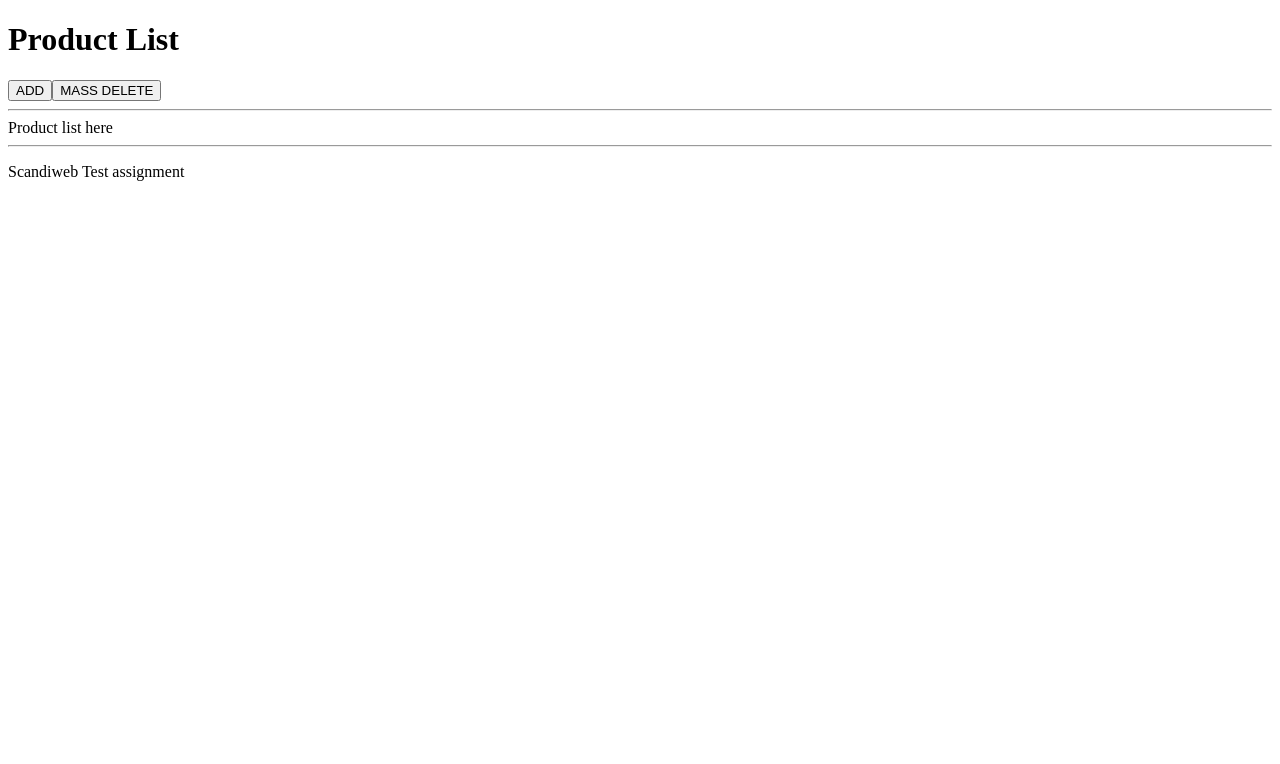
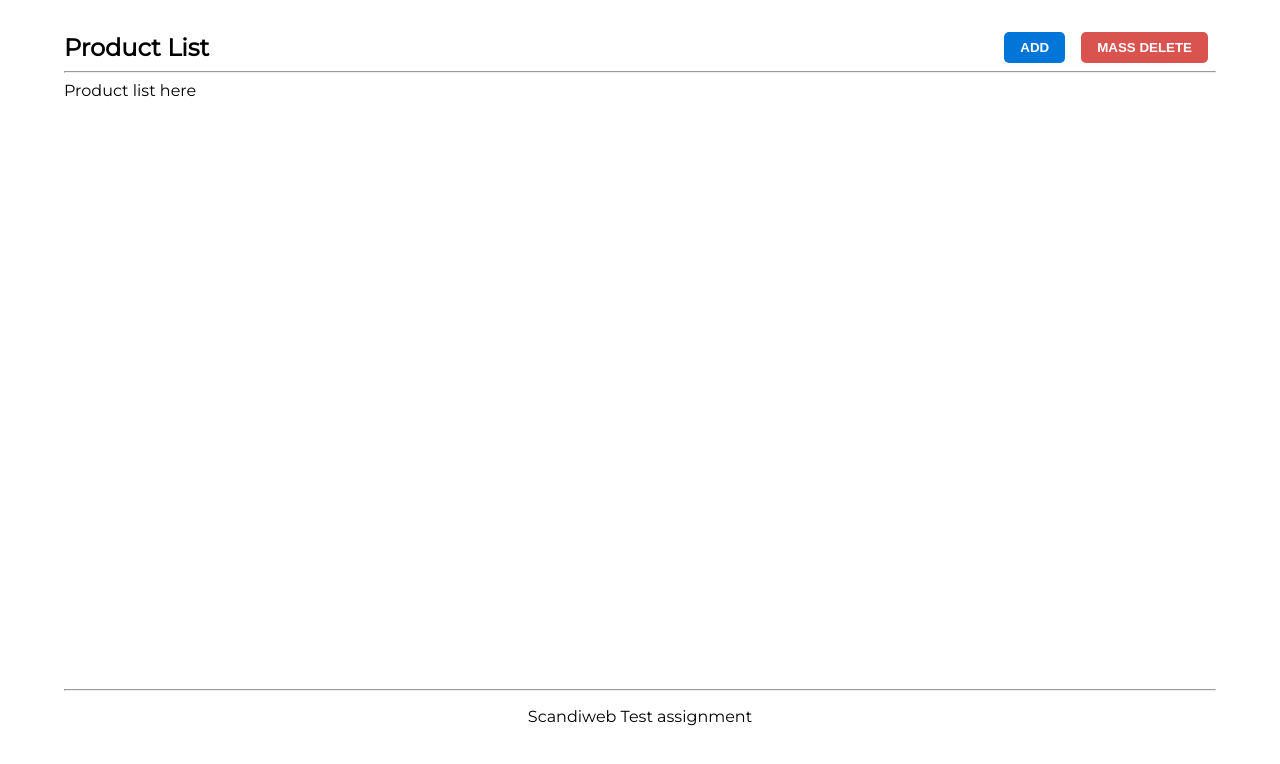
Before and after one commit to jantar25/Scandiweb_test, a React (Create React App) app in the folder client/: page / in a window 1280 px wide. Shown: the top 764 px of the page. Built offline with nearby package versions, Linux system fonts and the light colour scheme.

Commit message:
starter files ready with style

```diff
--- a/client/src/App.js
+++ b/client/src/App.js
@@ -2,7 +2,7 @@ import { BrowserRouter as Router, Routes, Route  } from 'react-router-dom';
 
 import ProductList from './Pages/ProductList/ProductList';
 import AddProduct from './Pages/AddProduct/AddProduct';
-import Footer from './Components/Footer';
+import Footer from './Components/Footer/Footer';
 
 function App() {
   return (
--- a/client/src/Components/Footer.jsx
+++ b/client/src/Components/Footer/Footer.jsx
@@ -1,8 +1,10 @@
 import React from 'react'
+
+import './footer.css'
 
 const Footer = () => {
   return (
-    <div>
+    <div className='footer-container'>
         <hr />
         <p>Scandiweb Test assignment</p>
     </div>
--- /dev/null
+++ b/client/src/Components/Footer/footer.css
@@ -0,0 +1,3 @@
+.footer-container {
+    text-align: center;
+}
--- a/client/src/Pages/AddProduct/AddProduct.jsx
+++ b/client/src/Pages/AddProduct/AddProduct.jsx
@@ -1,17 +1,22 @@
 import React from 'react'
+import { Link } from 'react-router-dom'
+
+import './addproduct.css'
 
 const AddProduct = () => {
   return (
-    <div>
-        <div>
-            <h1>Product Add</h1>
-            <div>
-                <button>Save</button>
-                <button>Cancel</button>
+    <div className='addProduct-container'>
+        <div className='header'>
+            <h2>Product Add</h2>
+            <div className='button-container'>
+                <button className='save'>Save</button>
+                <Link to='/' style={{textDecoration:'none'}}>
+                  <button className='cancel'>Cancel</button>
+                </Link>
             </div>
         </div>
         <hr />
-        <div>
+        <div className='body'>
             product add here
         </div>
     </div>
--- a/client/src/Pages/AddProduct/addproduct.css
+++ b/client/src/Pages/AddProduct/addproduct.css
@@ -0,0 +1,39 @@
+.addProduct-container .header {
+    display: flex;
+    align-items: center;
+    justify-content: space-between;
+}
+
+.header h2 {
+    margin: 0;
+}
+
+.header .button-container button {
+    margin: 0 .5rem;
+    color: #fff;
+    font-weight: 600;
+    padding: .5rem 1rem;
+    border: none;
+    border-radius: 5px;
+    cursor: pointer;
+}
+
+.button-container .save {
+    background: #5cb85c;
+}
+
+.button-container .save:hover {
+    background: #7ddb7d;
+}
+
+.button-container .cancel {
+    background: #292b2c;
+}
+
+.button-container .cancel:hover {
+    background: #000000;
+}
+
+.addProduct-container .body {
+    min-height: 75vh;
+}
--- a/client/src/Pages/ProductList/ProductList.jsx
+++ b/client/src/Pages/ProductList/ProductList.jsx
@@ -1,20 +1,22 @@
 import React from 'react'
 import { Link } from 'react-router-dom'
 
+import './productlist.css'
+
 const ProductList = () => {
   return (
-    <div>
-        <div>
-            <h1>Product List</h1>
-            <div>
+    <div className='productlist-container'>
+        <div className='header'>
+            <h2>Product List</h2>
+            <div className='button-container'>
                 <Link to='/addproduct' style={{textDecoration:'none'}}>
-                    <button>ADD</button>
+                    <button className='add'>ADD</button>
                 </Link>
-                <button>MASS DELETE</button>
+                <button className='mass-delete'>MASS DELETE</button>
             </div>
         </div>
         <hr />
-        <div>
+        <div className='body'>
             Product list here
         </div>
     </div>
--- a/client/src/Pages/ProductList/productlist.css
+++ b/client/src/Pages/ProductList/productlist.css
@@ -0,0 +1,39 @@
+.productlist-container .header {
+    display: flex;
+    align-items: center;
+    justify-content: space-between;
+}
+
+.header h2 {
+    margin: 0;
+}
+
+.header .button-container button {
+    margin: 0 .5rem;
+    color: #fff;
+    font-weight: 600;
+    padding: .5rem 1rem;
+    border: none;
+    border-radius: 5px;
+    cursor: pointer;
+}
+
+.button-container .add {
+    background: #0275d8;
+}
+
+.button-container .add:hover {
+    background: #3599f0;
+}
+
+.button-container .mass-delete {
+    background: #d9534f;
+}
+
+.button-container .mass-delete:hover {
+    background: #b42823;
+}
+
+.productlist-container .body {
+    min-height: 75vh;
+}
--- /dev/null
+++ b/client/src/index.css
@@ -0,0 +1,12 @@
+/* font-family*/
+@import url('https://fonts.googleapis.com/css2?family=Montserrat&display=swap');
+
+
+body {
+  margin: 0;
+  padding: 2rem 5%;
+  font-family: 'Montserrat', sans-serif;
+  -webkit-font-smoothing: antialiased;
+  -moz-osx-font-smoothing: grayscale;
+  background-color: #fff;
+}
--- a/client/src/index.js
+++ b/client/src/index.js
@@ -2,4 +2,6 @@ import React from 'react';
 import ReactDOM from 'react-dom/client';
 import App from './App';
 
+import './index.css'
+
 ReactDOM.createRoot(document.getElementById('root')).render(<App />);
```
